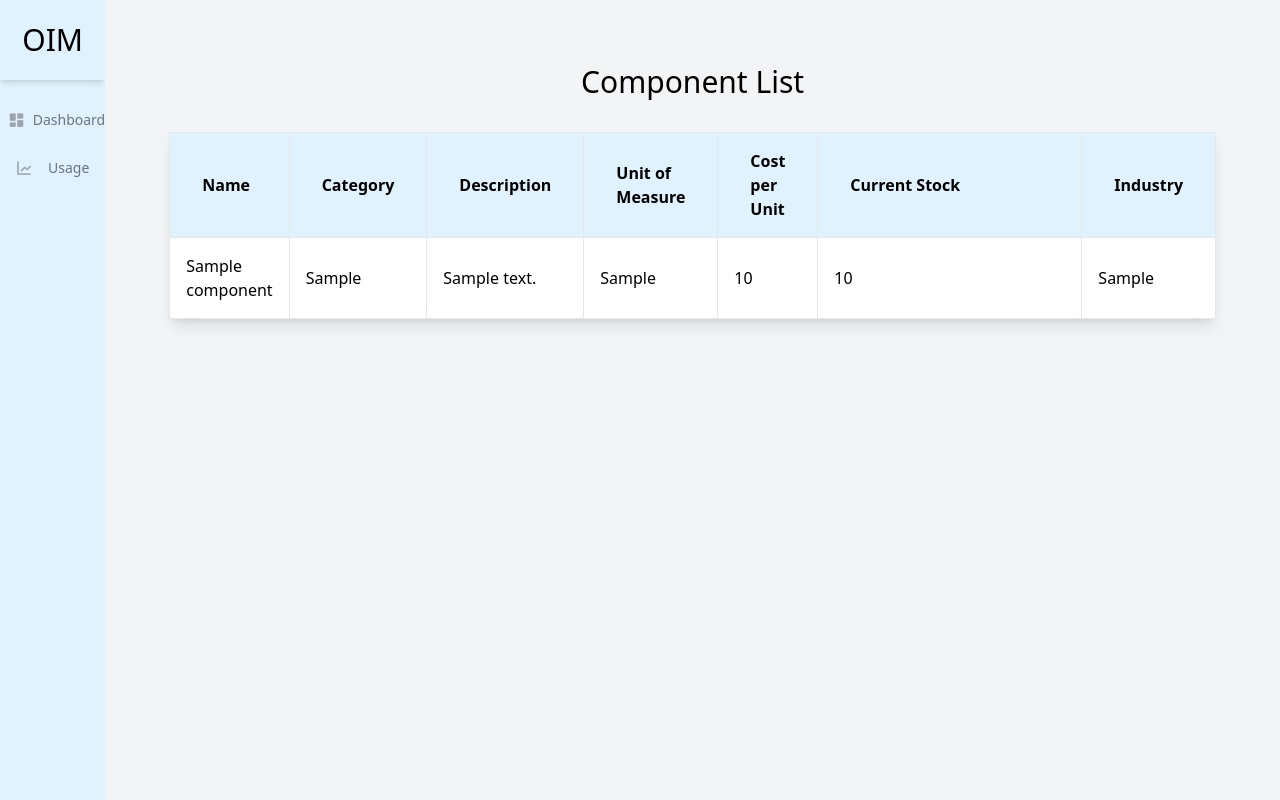
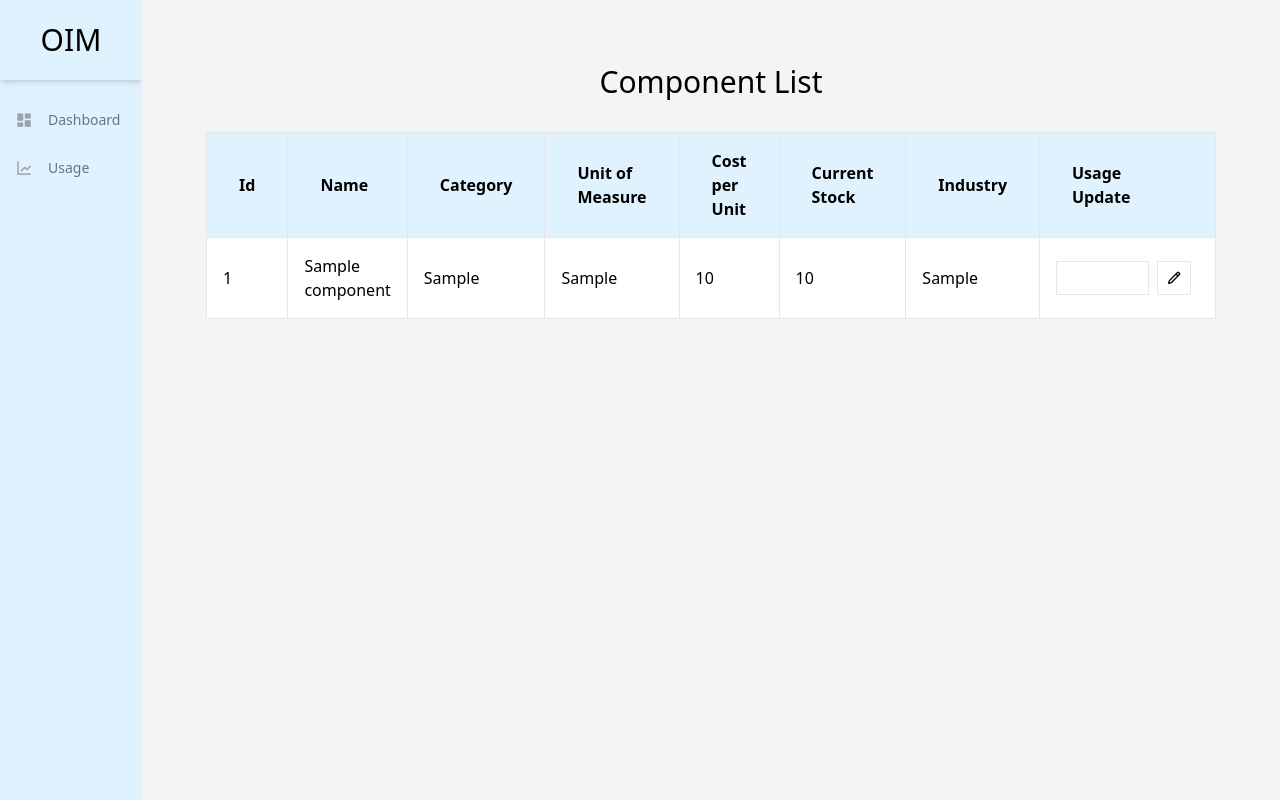
Before and after one commit to thanojwhy/Inventory, a Django app: page /list/ in a window 1280 px wide. Run offline with Django 5.2, Linux system fonts and the light colour scheme; tables that the repository leaves empty hold one stand-in row (values such as "Sample post"); some libraries are stand-ins or nearby versions.

Commit message:
Component Update functionality added

```diff
--- a/Components/templates/compList.html
+++ b/Components/templates/compList.html
@@ -10,31 +10,42 @@
     <div class="pb-8 flex justify-center">
         <h1 class="text-3xl text-black">Component List</h1>
     </div>
+    <div class="overflow-x-auto">
         <table class="shadow-lg bg-white">
             <thead>
                 <tr class="text-left border-collapse">
+                    <th class="bg-sky-100 border px-8 py-4">Id</th>
                     <th class="bg-sky-100 border px-8 py-4">Name</th>
                     <th class="bg-sky-100 border px-8 py-4">Category</th>
-                <th class="bg-sky-100 border px-8 py-4">Description</th>
                     <th class="bg-sky-100 border px-8 py-4">Unit of Measure</th>
                     <th class="bg-sky-100 border px-8 py-4">Cost per Unit</th>
                     <th class="bg-sky-100 border px-8 py-4">Current Stock</th>
                     <th class="bg-sky-100 border px-8 py-4">Industry</th>
+                    <th class="bg-sky-100 border px-8 py-4">Usage Update</th>
                 </tr>
             </thead>
             <tbody>
                 {% for c in components %}
                     <tr class="hover:bg-gray-100">
+                        <td class=" border px-4 py-4">{{ c.id }}</td>
                         <td class=" border px-4 py-4">{{ c.name }}</td>
                         <td class=" border px-4 py-4">{{ c.category }}</td>
-                    <td class=" border px-4 py-4">{{ c.description }}</td>
                         <td class=" border px-4 py-4">{{ c.unitMeasure }}</td>
                         <td class=" border px-4 py-4">{{ c.costPerUnit }}</td>
-                    <td class=" border px-4 py-4"> <input type="number" value={{ c.currentStock }}> </td>
+                        <td class=" border px-4 py-4">{{ c.currentStock }} </td>
                         <td class=" border px-4 py-4">{{ c.industryLine }}</td>
+                        <td class=" border px-4 py-4">
+                            <form action="{% url 'components:update' c.id %}" method="POST">
+                                {% csrf_token %}
+                                <div class="flex">
+                                    <input class="border px-1" type="text" size="4" name="usage_update">
+                                    <button type="submit" class="p-2 mx-2 hover:bg-sky-100 border bx bx-pencil" />
+                                </div>
+                            </form>
+                        </td>
                     </tr>
                 {% endfor %}
             </tbody>
-
         </table>
+    </div>
 {% endblock %}
--- a/Components/urls.py
+++ b/Components/urls.py
@@ -4,6 +4,7 @@
 app_name="components"
 
 urlpatterns = [
+    path('update-usage/<int:c_id>',views.update_usage,name="update"),
     path('list/',views.component,name='list'),
     path('usage/',views.usage,name="usage"),
 ]
--- a/Components/views.py
+++ b/Components/views.py
@@ -1,4 +1,5 @@
 from django.http import HttpResponse
+from django.shortcuts import render,get_object_or_404,redirect
 from django.template import loader
 from .models import Component
 # Create your views here.
@@ -11,6 +12,29 @@
     }
     return HttpResponse(template.render(context,request))
 
+def update_usage(request,c_id):
+    if request.method=="POST":
+        c=get_object_or_404(Component,id=c_id)
+        try:
+            usage_update=int(request.POST.get('usage_update'))
+
+            if usage_update>c.currentStock:
+                return render(request,'compList.html',{
+                    'c':Component.objects.all(),
+                    'error':f"Insufficient stock for {c.name}",
+                })
+            c.currentStock-=usage_update
+            c.save()
+
+            return redirect('components:list')
+        except (ValueError,KeyError):
+            return render(request,'compList.html',{
+                'c':Component.objects.all(),
+                'error':"Invalid input",
+            })
+    else:
+        return redirect('components:list')
+
 def usage(request):
     template=loader.get_template('usage.html')
     context={
```
Lines whose indentation alone changed are shown as unchanged.
